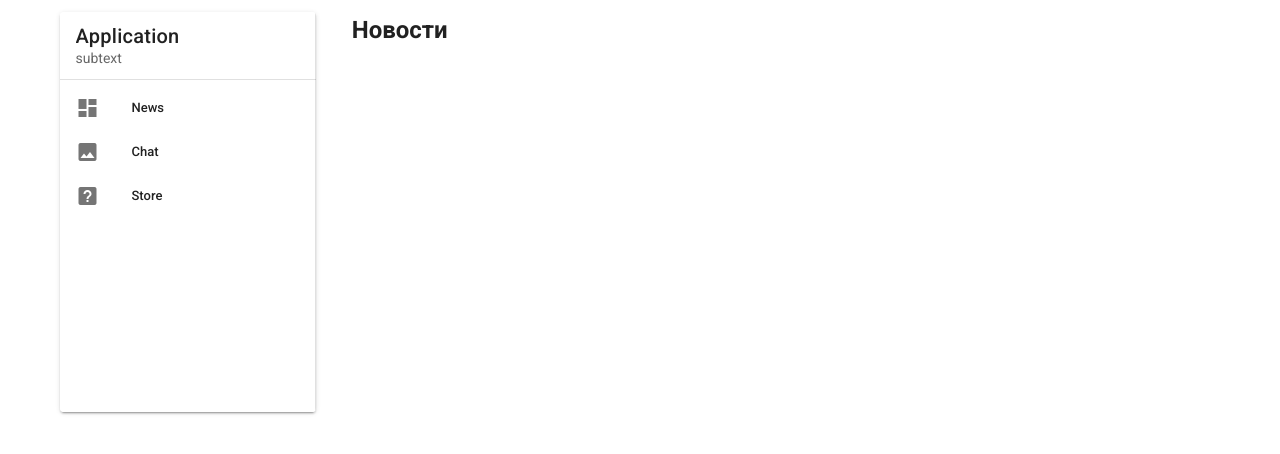
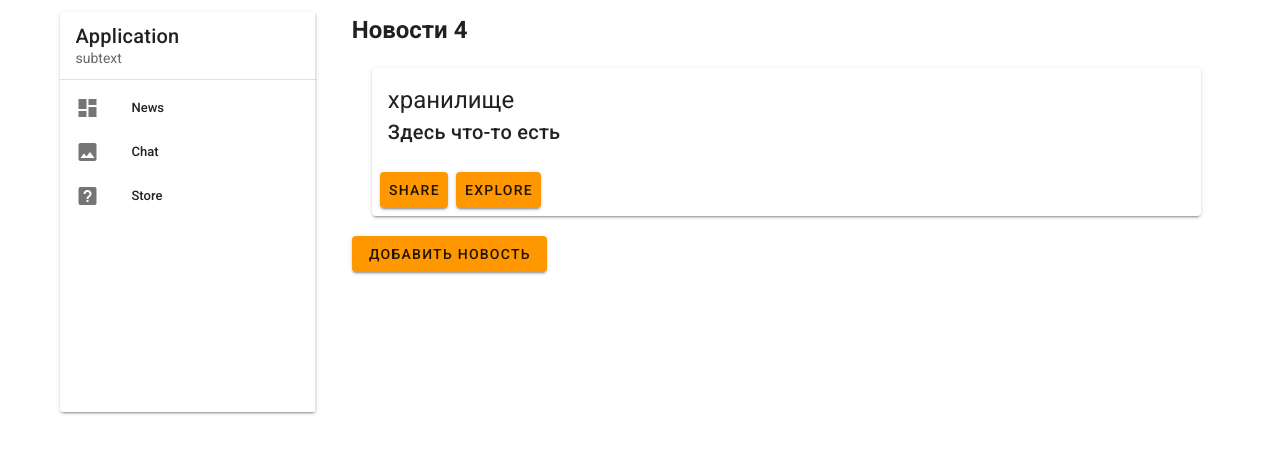
Before and after one commit to NSV47/js2_project_front, a Vue app: page /#/ in a window 1280 px wide. Shown: the top 454 px of the page. Built offline with nearby package versions, Linux system fonts and the light colour scheme.

Commit message:
create simple store

```diff
--- a/src/App.vue
+++ b/src/App.vue
@@ -15,8 +15,6 @@ export default {
     Layout
   },
 
-  data: () => ({
-    page: "news"
-  })
+  data: () => ({})
 };
 </script>
--- a/src/store/index.js
+++ b/src/store/index.js
@@ -4,8 +4,31 @@ import Vuex from "vuex";
 Vue.use(Vuex);
 
 export default new Vuex.Store({
-  state: {},
-  mutations: {},
-  actions: {},
+  state: {
+    news: [
+      {
+        title: "хранилище",
+        text: "Здесь что-то есть",
+        img: ""
+      }
+    ]
+  },
+  mutations: {
+    setNews(state, news){
+      state.news = news
+    }
+  },
+  actions: {
+    addNews({ state, commit }, article){
+      // отправляем овость на сервер
+      // ждем ответа
+      // вызываем мутацию
+      let newNews = state.news.concat() // создание копии массива
+      // State можно изменять только в mutations
+      newNews.push(article) // добавляем новую новость в конец массива
+      commit('setNews', newNews) // изменяем состояние
+      // для того чтобы вызвать мутацию необходимо использовать commit
+    }
+  },
   modules: {}
 });
--- a/src/views/News.vue
+++ b/src/views/News.vue
@@ -1,11 +1,57 @@
 <template>
   <div>
-    <h2>Новости</h2>
+    <h2>Новости {{ val }}</h2>
+    <v-card v-for="(item, key) in news" :key="key" style="margin:20px">
+      <v-img :src="item.img"></v-img>
+
+      <v-card-title primary-title>
+        <div class="center">
+          <h3 class="headline mb-0">{{ item.title }}</h3>
+          <div>{{ item.text }}</div>
+        </div>
+      </v-card-title>
+
+      <v-card-actions>
+        <v-btn color="orange">Share</v-btn>
+        <v-btn color="orange">Explore</v-btn>
+      </v-card-actions>
+    </v-card>
+    <v-btn color="orange" @click="addArticle">добавить новость</v-btn>
   </div>
 </template>
 
 <script>
+import { mapState, mapActions} from 'vuex';
 export default {
-  name: "news"
+  name: "news",
+  data: () => ({
+    number: 2
+  }),
+  computed: {
+    val(){
+      return this.number*2 // четверка в заголовке просто чтобы показать как работает
+    },
+    // news(){
+    //   return this.$store.state.news
+    // }
+    // место этого после импорта mapState и mapActions теперь можо написать
+    ...mapState(['news']) // этот news из store/index.js из объекта Vuex.Store -> state
+    // это подключение state из vuex и получение нужных ключей
+  },
+  methods: {
+    // это подключение actions из vuex и полученнние нужных ключей
+    ...mapActions(["addNews"]),
+    addArticle(){
+      let article = {
+        title: 'сделано непонятно как',
+        text: 'vuex beautyful'
+      };
+
+      // чтобы вызвать изменение
+      // this.$store.dispatch('addNews', article); // dispatch это вызов action
+      // теперь после ...mapActions можно написать
+      this.addNews(article);
+    }
+  }
 };
 </script>
```
Also changed, not shown: src/components/Navigation.vue (line endings or trailing spaces).
